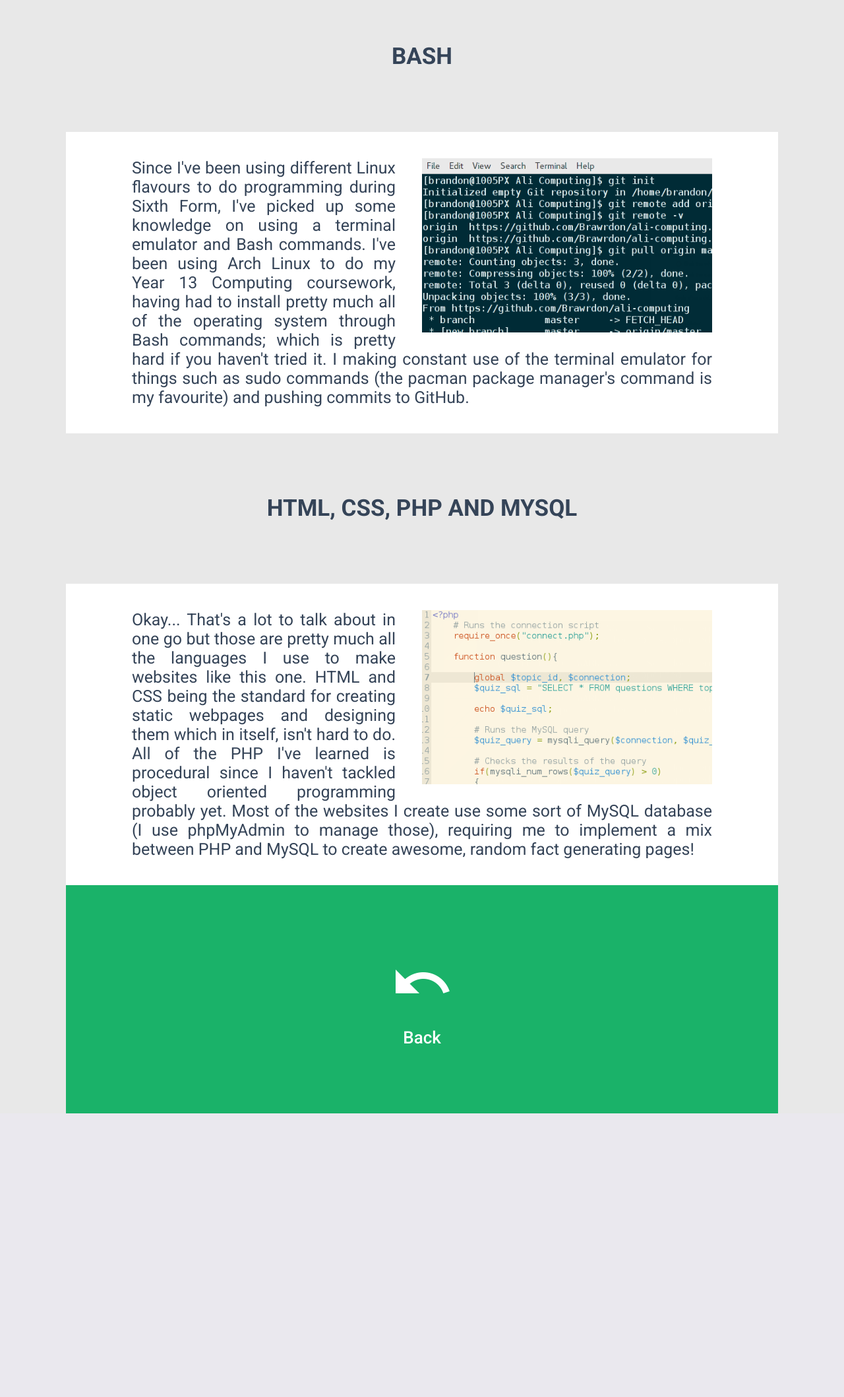
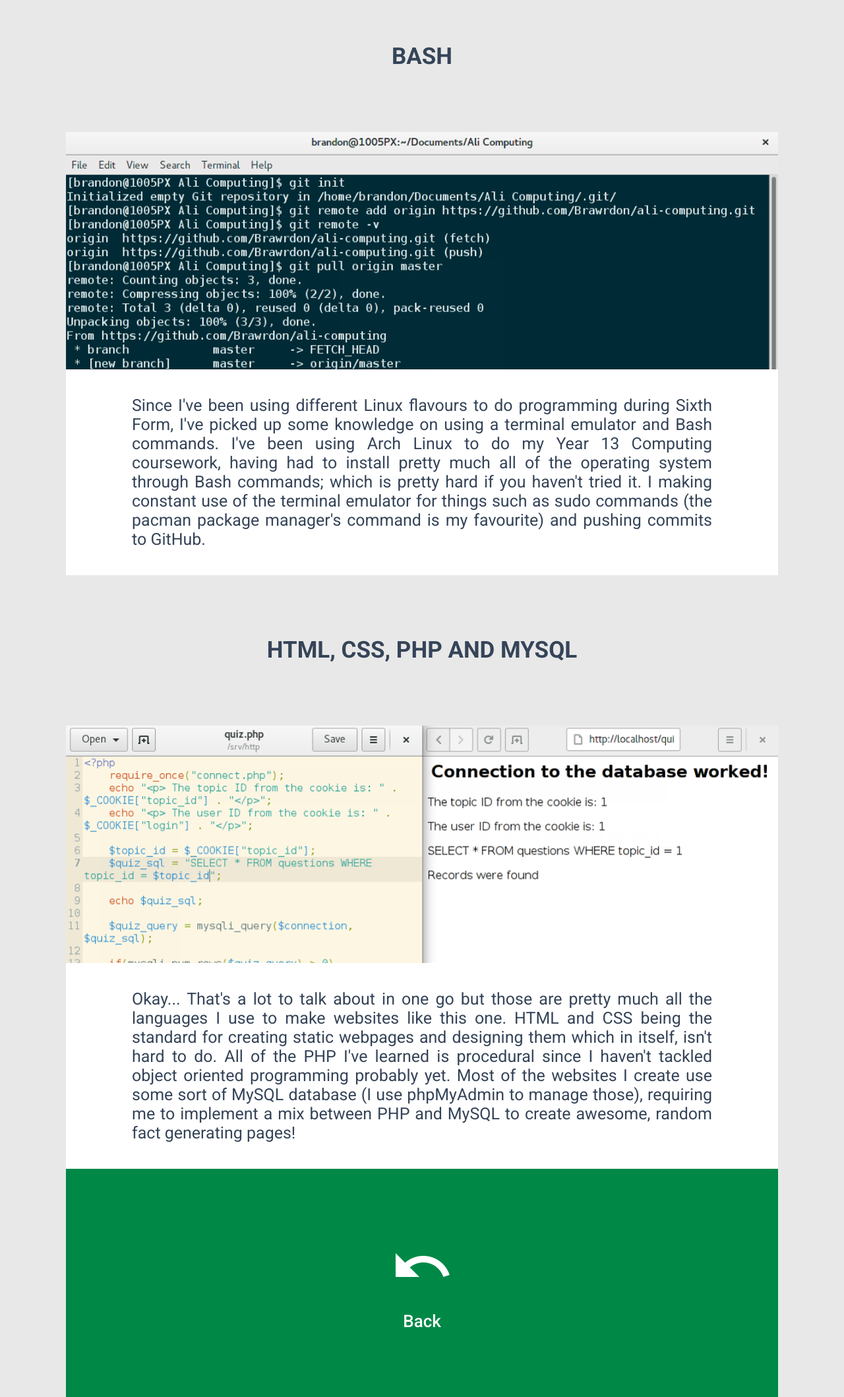
Before and after one commit to sonilala/.com, a PHP site: page /about/coding.html in a window 1280 px wide. Shown: the part 344-2462 px from the top of the page at 66% size. Before the commit the page ends 2032 px from the top, so only its background shows below. Run offline with PHP 8.4, Linux system fonts and the light colour scheme.

Commit message:
Added wide header images

```diff
--- a/about/coding.html
+++ b/about/coding.html
@@ -4,7 +4,7 @@
 
 <head>
     <meta charset="UTF-8">
-    <link href="../../style.css" rel="stylesheet" type="text/css">
+    <link href="/style.css" rel="stylesheet" type="text/css">
     <link href='https://fonts.googleapis.com/css?family=Roboto:400,500,700' rel='stylesheet' type='text/css'>
     <link href="https://fonts.googleapis.com/icon?family=Material+Icons" rel="stylesheet">
     <title>Coding Skills &bull; Brawrdon</title>
@@ -19,7 +19,7 @@
             <li><a class="menu" href="#">The Rest</a></li>
             <li><a class="menu" href="#">Media</a></li>
             <li><a class="menu" href="#">Websites / Apps</a></li>
-            <li><a class="active" href="../../about">About</a></li>
+            <li><a class="active" href="/about/">About</a></li>
             <li><a class="menu" href="/">Home</a></li>
         </ul>
     </nav>
@@ -36,9 +36,11 @@
                 <h1>Bash</h1>
             </div>
         </div>
+
         <div class="content">
+            <img src="/assets/img/about/coding/bash.png">
             <div class="page-content">
-                <p style="padding-bottom:40px;"><img class="right-image" src="../../assets/img/about/coding/git.png">Since I've been using different Linux flavours to do programming during Sixth Form, I've picked up some knowledge on using a terminal emulator and Bash commands. I've been using Arch Linux to do my Year 13 Computing coursework, having had to install pretty much all of the operating system through Bash commands; which is pretty hard if you haven't tried it. I making constant use of the terminal emulator for things such as sudo commands (the pacman package manager's command is my favourite) and pushing commits to GitHub.</p>
+                <p style="padding-bottom:40px;">Since I've been using different Linux flavours to do programming during Sixth Form, I've picked up some knowledge on using a terminal emulator and Bash commands. I've been using Arch Linux to do my Year 13 Computing coursework, having had to install pretty much all of the operating system through Bash commands; which is pretty hard if you haven't tried it. I making constant use of the terminal emulator for things such as sudo commands (the pacman package manager's command is my favourite) and pushing commits to GitHub.</p>
             </div>
 
         </div>
@@ -48,15 +50,16 @@
             </div>
         </div>
         <div class="content">
+            <img src="/assets/img/about/coding/html-css-php-mysql-header.png">
             <div class="page-content">
-                <p style="padding-bottom:40px;"><img class="right-image" src="../../assets/img/about/coding/hmtl-csss-php-mysql.png">Okay... That's a lot to talk about in one go but those are pretty much all the languages I use to make websites like this one. HTML and CSS being the standard for creating static webpages and designing them which in itself, isn't hard to do. All of the PHP I've learned is procedural since I haven't tackled object oriented programming probably yet. Most of the websites I create use some sort of MySQL database (I use phpMyAdmin to manage those), requiring me to implement a mix between PHP and MySQL to create awesome, random fact generating pages!</p>
+                <p style="padding-bottom:40px;">Okay... That's a lot to talk about in one go but those are pretty much all the languages I use to make websites like this one. HTML and CSS being the standard for creating static webpages and designing them which in itself, isn't hard to do. All of the PHP I've learned is procedural since I haven't tackled object oriented programming probably yet. Most of the websites I create use some sort of MySQL database (I use phpMyAdmin to manage those), requiring me to implement a mix between PHP and MySQL to create awesome, random fact generating pages!</p>
             </div>
 
         </div>
         <div class="tiles">
-            <a href="../../about/">
+            <a href="/about/">
                 <div class="full-tile">
-                    <p class="icon"><img src="../../assets/img/buttons/back.png"></p>
+                    <p class="icon"><img src="/assets/img/buttons/back.png"></p>
                     <p class="box-title">Back</p>
                 </div>
             </a>
--- a/style.css
+++ b/style.css
@@ -90,7 +90,9 @@ li a {
 
 
 .full-tile {
-    background-color: #1AB269;
+    background-color: #008847;
+    float: left;
+    width: 100%;
 }
 
 .full-tile:hover {
@@ -168,6 +170,7 @@ li a {
 
 .content {
     background-color: #FFFFFF;
+    max-width: 1200px;
     overflow: hidden;
 }
 
```
Also changed, not shown: assets/img/about/coding/bash.png (added), assets/img/about/coding/git.png (deleted), assets/img/about/coding/hmtl-csss-php-mysql.png (deleted), assets/img/about/coding/html-css-php-mysql-header.png (added).
